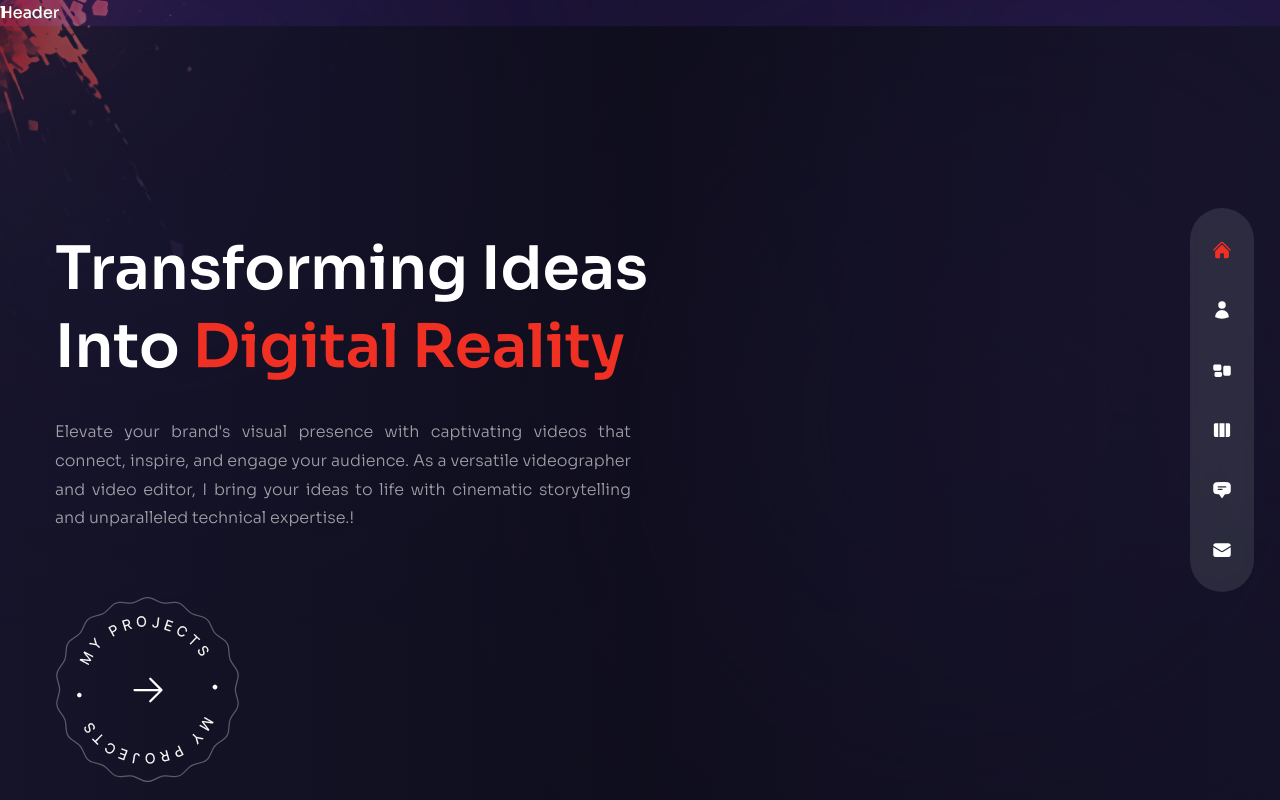
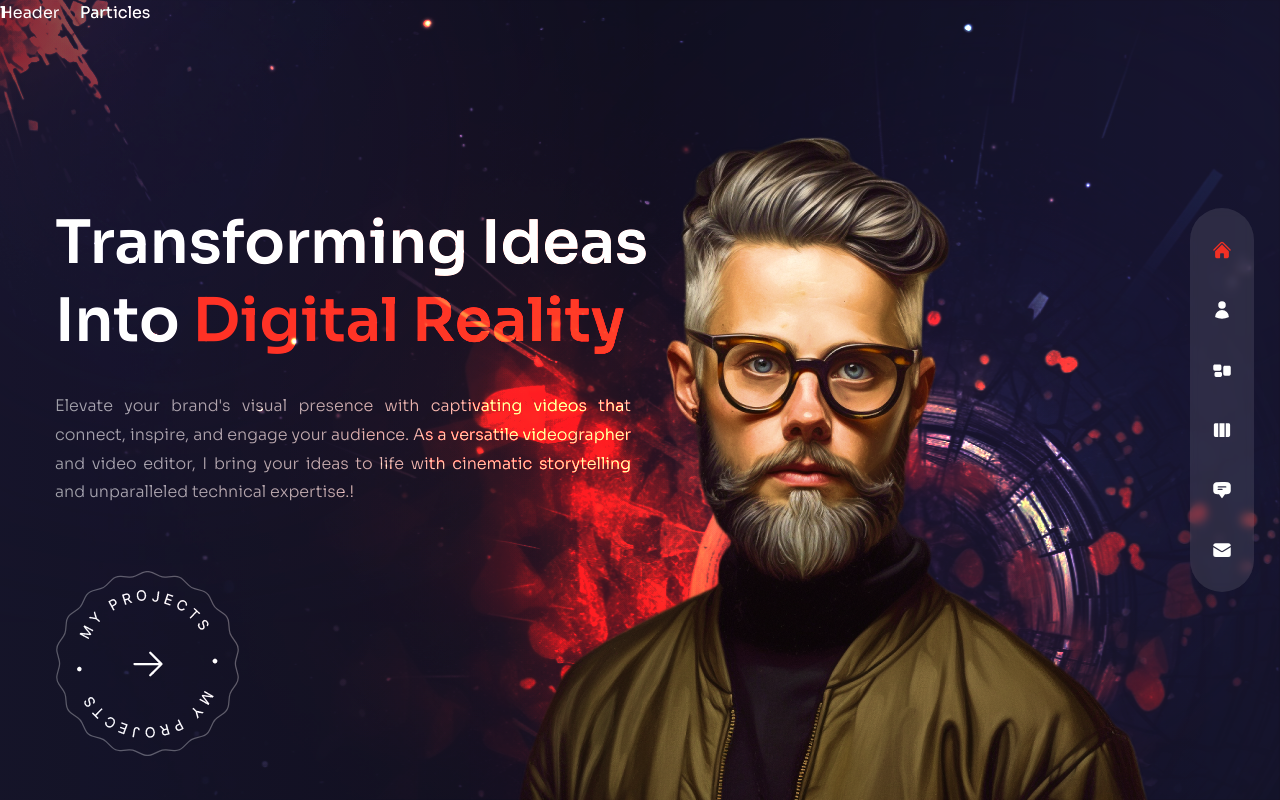
Before and after one commit to Besufekad-HAZ/Elfarus-Portfolio, a Next.js app: page / in a window 1280 px wide. Built offline with nearby package versions, Linux system fonts and the light colour scheme.

Commit message:
Load the Avatar image color blend and use framer motion transtion for it

```diff
--- a/components/Avatar.js
+++ b/components/Avatar.js
@@ -1,5 +1,18 @@
+// // next image
+import Image from "next/image";
+
 const Avatar = () => {
-  return <div>Avatar</div>;
+  return (
+    <div className="hidden xl:flex xl:max-w-none">
+      <Image
+        src={"/avatar.png"}
+        width={737}
+        height={678}
+        alt="Avatar image"
+        className="translate-z-0 w-full h-full"
+      />
+    </div>
+  );
 };
 
 export default Avatar;
--- a/components/Header.js
+++ b/components/Header.js
@@ -1,5 +1,11 @@
+//
+
 const Header = () => {
-  return <header>Header</header>;
+  return (
+   <header className="absolute z-30 w-full ">
+    Header
+    </header>
+  );
 };
 
 export default Header;
--- a/pages/index.js
+++ b/pages/index.js
@@ -62,7 +62,27 @@ const Home = () => {
         </div>
       </div>
       {/* Image */}
-      <div>image</div>
+      <div className="w-[1200px] h-full absolute right-0 bottom-0">
+        {/* bg img */}
+        <div
+          className="bg-none xl:bg-explosion xl:bg-cover xl:bg-right xl:bg-no-repeat
+          w-full h-full absolute mix-blend-color-dodge translate-z-0"
+        ></div>
+        {/* particles */}
+        <div>Particles</div>
+        {/* avatar img */}
+        <motion.div
+          variants={fadeIn("up", 0.5)}
+          initial="hidden"
+          animate="show"
+          exit="hidden"
+          transition={{ duration: 1, ease: "easeInOut" }}
+          className="w-full h-full max-w-[737px] max-h-[678px] absolute -bottom-32
+        lg:bottom-0 lg:right-[8%]"
+        >
+          <Avatar />
+        </motion.div>
+      </div>
     </div>
   );
 };
```
